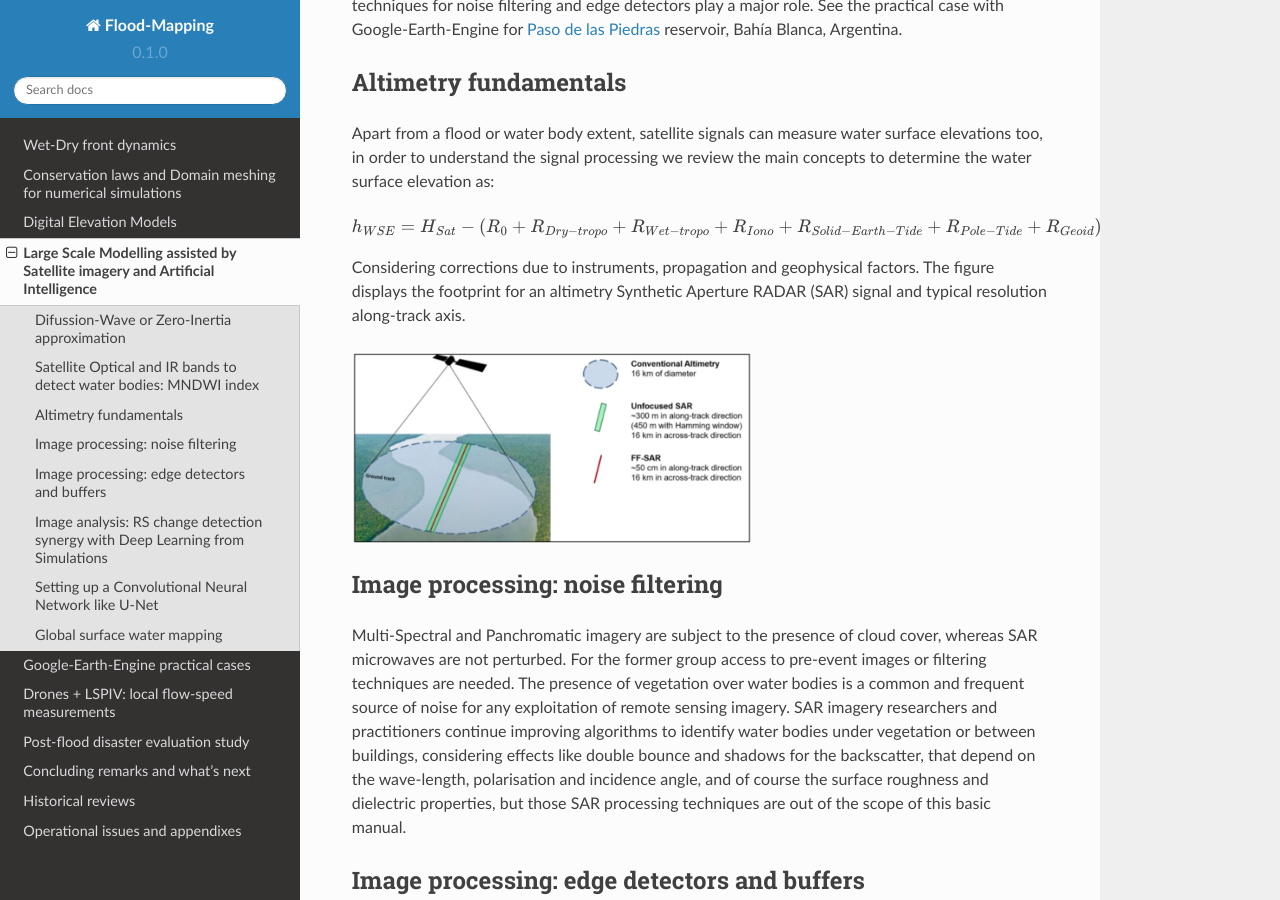
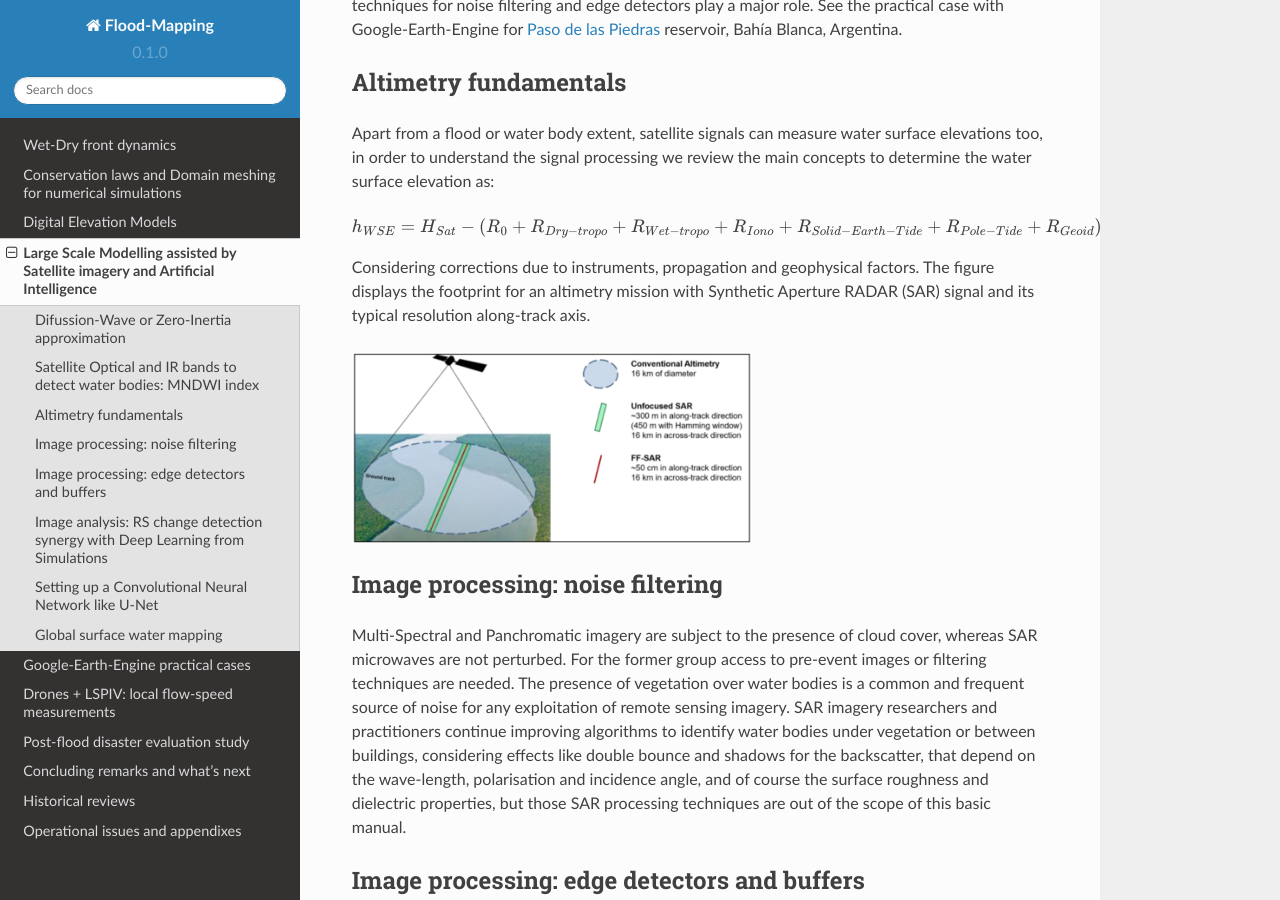
Before and after one commit to ivillamadrid/FloodMapping, a Sphinx documentation site: the page built from docs/source/lsm.rst, in a window 1280 px wide and 900 px high, scrolled down 1896 px. Built offline with Sphinx 7.4.7 and the Read the Docs theme 2.0.0, drawn with Linux system fonts in a browser that asks for light colours.

Commit message:
Update lsm.rst

```diff
--- a/docs/source/lsm.rst
+++ b/docs/source/lsm.rst
@@ -110,7 +110,7 @@
 
  h_{WSE}=H_{Sat}-\left( R_0 + R_{Dry-tropo} + R_{Wet-tropo} + R_{Iono} + R_{Solid-Earth-Tide} + R_{Pole-Tide} + R_{Geoid}\right)
 
-Considering corrections due to instruments, propagation and geophysical factors. The figure displays the footprint for an altimetry Synthetic Aperture RADAR (SAR) signal and typical resolution along-track axis.
+Considering corrections due to instruments, propagation and geophysical factors. The figure displays the footprint for an altimetry mission with Synthetic Aperture RADAR (SAR) signal and its typical resolution along-track axis.
 
 .. image:: Altimetry_SAR-footprint.png
   :width: 400
```
